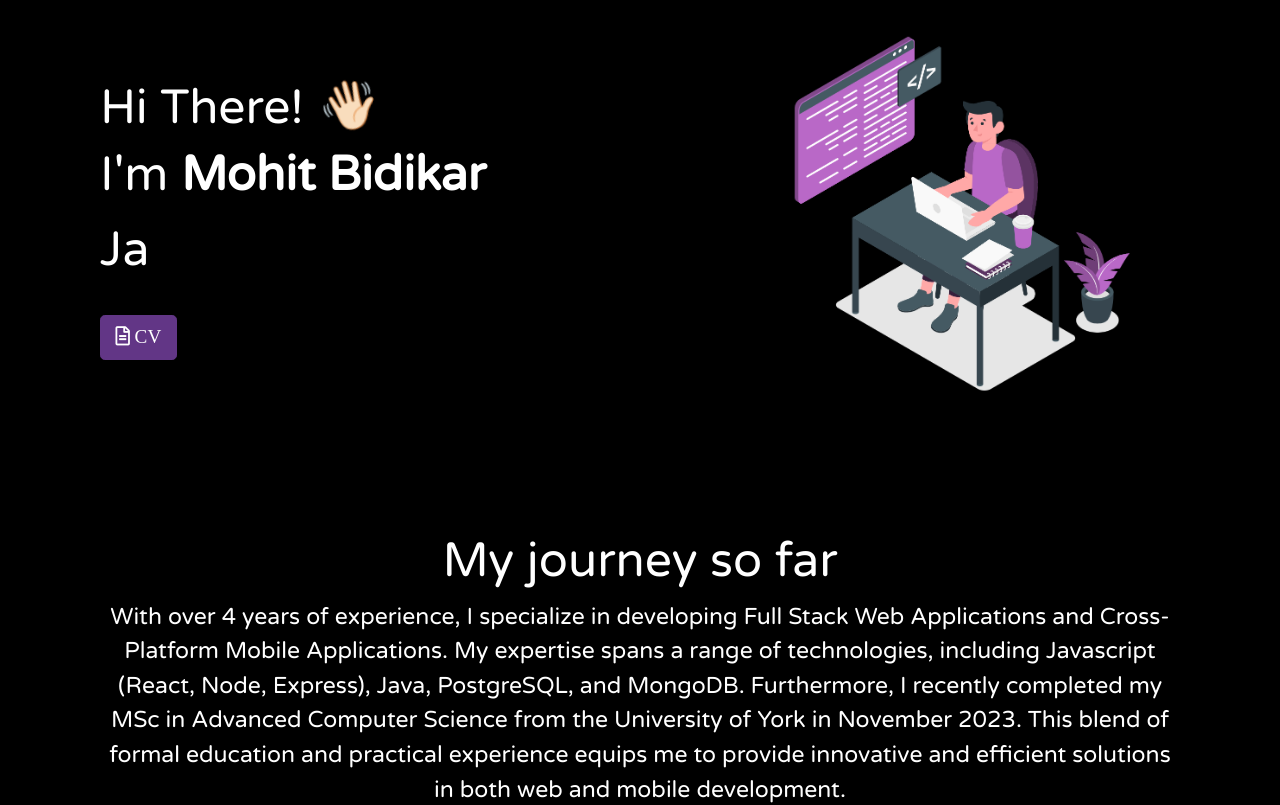
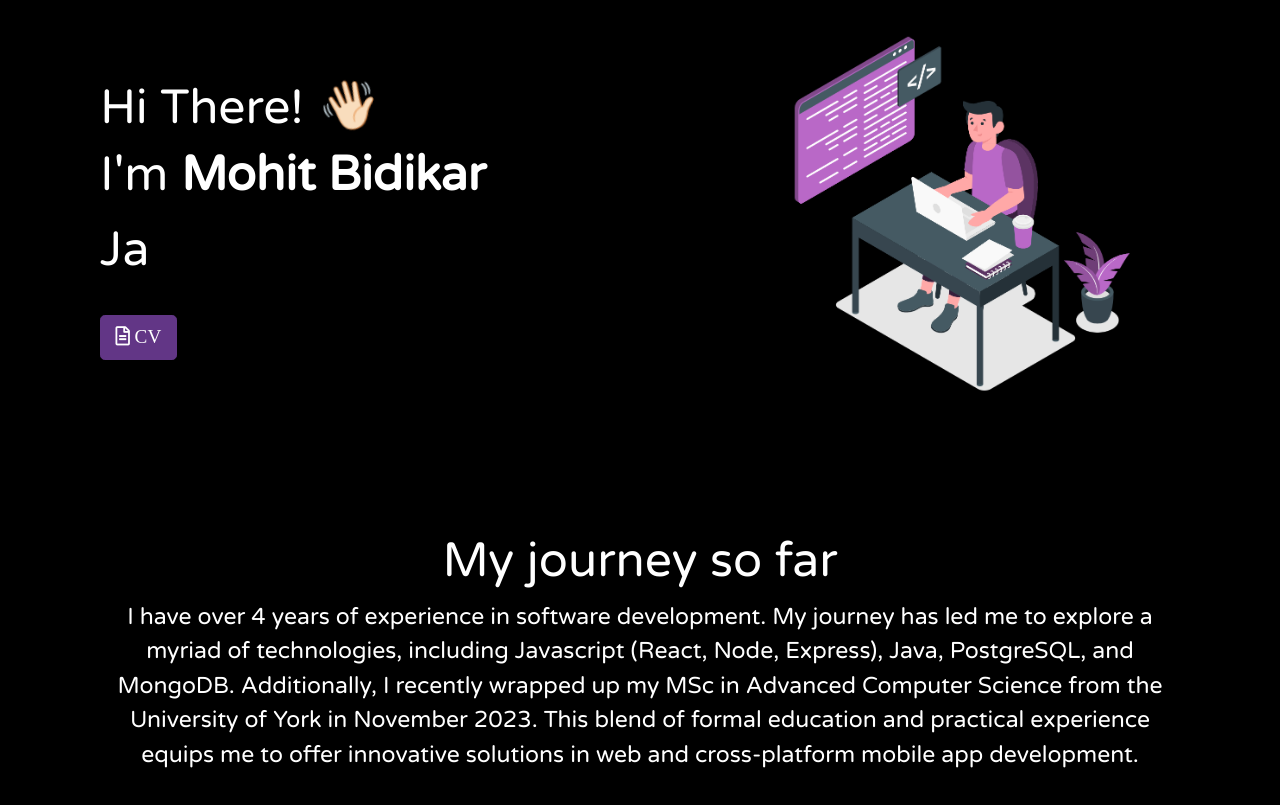
Before and after one commit to mohit4444/Portfolio, a React (Create React App) app: page / in a window 1280 px wide. Shown: the top 805 px of the page. Built offline with nearby package versions, Linux system fonts and the light colour scheme; some icons are missing.

Commit message:
summary changed

```diff
--- a/src/components/Home/Home.js
+++ b/src/components/Home/Home.js
@@ -33,14 +33,14 @@ function Home() {
         <Col md={12} className="center-aligned-div">
           <h1>My journey so far</h1>
           <p>
-            With over 4 years of experience, I specialize in developing Full
-            Stack Web Applications and Cross-Platform Mobile Applications. My
-            expertise spans a range of technologies, including Javascript
-            (React, Node, Express), Java, PostgreSQL, and MongoDB. Furthermore,
-            I recently completed my MSc in Advanced Computer Science from the
-            University of York in November 2023. This blend of formal education
-            and practical experience equips me to provide innovative and
-            efficient solutions in both web and mobile development.
+            I have over 4 years of experience in software development. My
+            journey has led me to explore a myriad of technologies, including
+            Javascript (React, Node, Express), Java, PostgreSQL, and MongoDB.
+            Additionally, I recently wrapped up my MSc in Advanced Computer
+            Science from the University of York in November 2023. This blend of
+            formal education and practical experience equips me to offer
+            innovative solutions in web and cross-platform mobile app
+            development.
             <br />
           </p>
         </Col>
```
